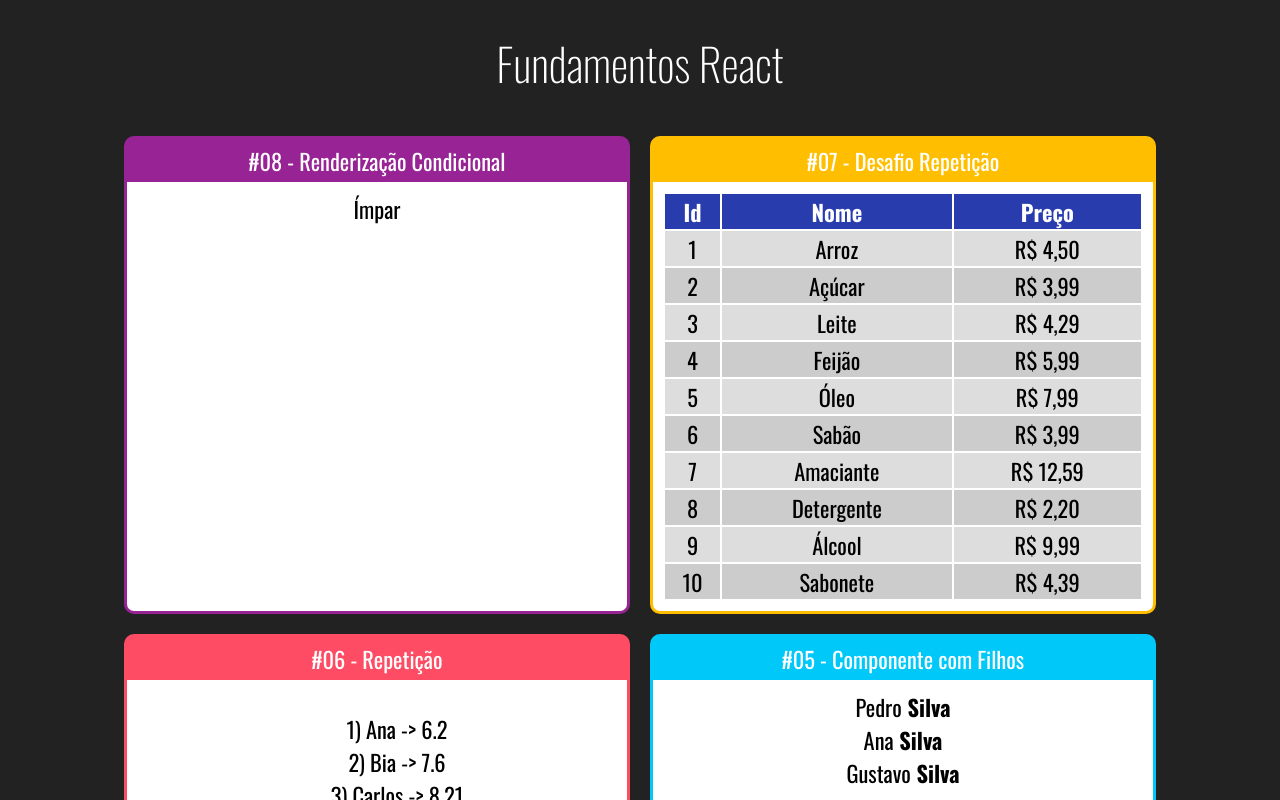
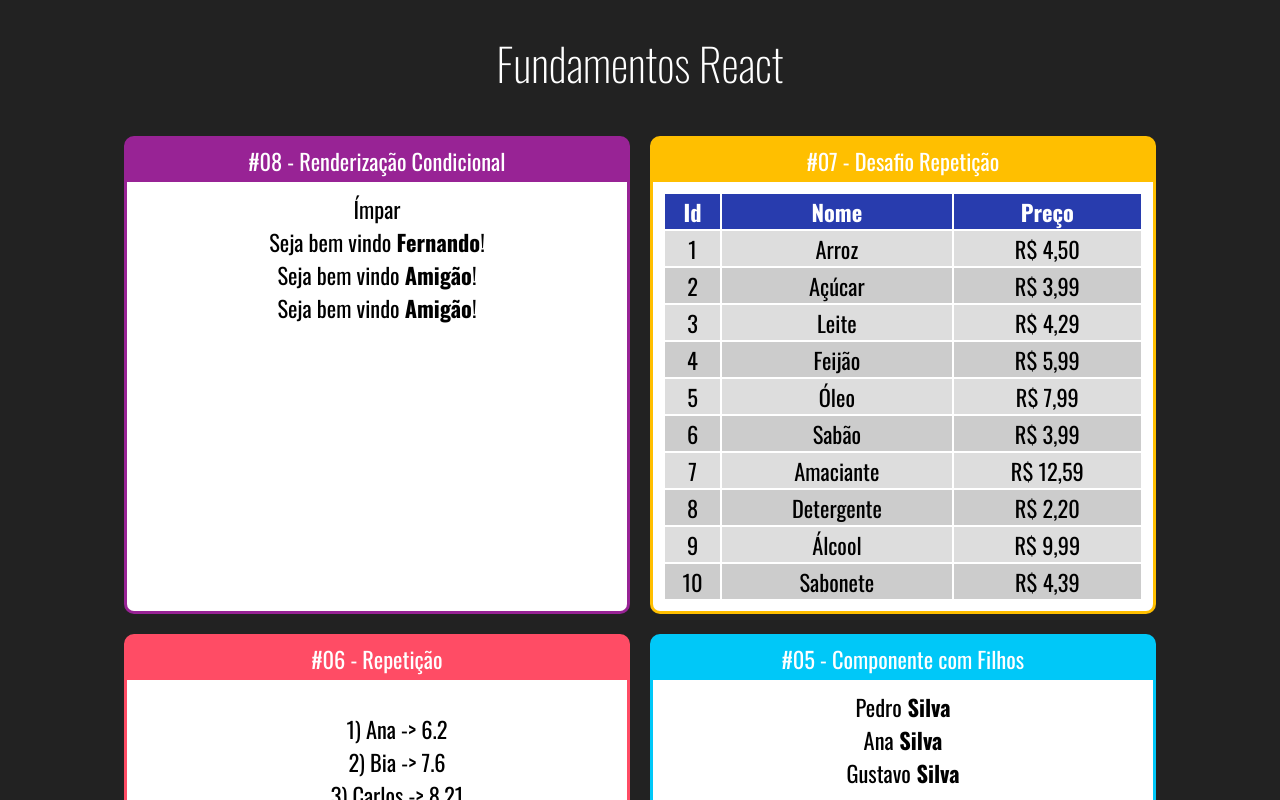
Before and after one commit to IngridBatista/CursoReact, a React (Create React App) app in the folder fundamentos-react/: page / in a window 1280 px wide. Shown: the top 800 px of the page. Built offline with nearby package versions, Linux system fonts and the light colour scheme.

Commit message:
Renderização Condicional #02

```diff
--- a/fundamentos-react/src/App.jsx
+++ b/fundamentos-react/src/App.jsx
@@ -1,8 +1,9 @@
 import "./App.css";
 import React from "react";
 
-import ParOuImpar from './components/condicional/ParOuImpar';
-import TabelaProdutos from './components/repeticao/TabelaProdutos';
+import UsuarioInfo from "./components/condicional/UsarioInfo";
+import ParOuImpar from "./components/condicional/ParOuImpar";
+import TabelaProdutos from "./components/repeticao/TabelaProdutos";
 import ListaAlunos from "./components/repeticao/ListaAlunos";
 import Familia from "./components/basicos/Familia";
 import FamiliaMembro from "./components/basicos/FamiliaMembro";
@@ -19,6 +20,9 @@ export default (_) => (
     <div className="Cards">
       <Card titulo="#08 - Renderização Condicional" color="#982395">
         <ParOuImpar numero={21}></ParOuImpar>
+        <UsuarioInfo usuario={{ nome: 'Fernando' }}></UsuarioInfo>
+        <UsuarioInfo usuario={{}}></UsuarioInfo>
+        <UsuarioInfo usuario={{}}></UsuarioInfo>
       </Card>
 
       <Card titulo="#07 - Desafio Repetição" color="#FFBF00">
--- /dev/null
+++ b/fundamentos-react/src/components/condicional/If.js
@@ -0,0 +1,7 @@
+export default props => {
+    if (props.test) {
+        return props.children
+    } else {
+        return false
+    }
+}
--- /dev/null
+++ b/fundamentos-react/src/components/condicional/UsarioInfo.jsx
@@ -0,0 +1,16 @@
+import React from "react";
+import If from "./If";
+
+export default (props) => {
+  const usuario = props.usuario || {};
+  return (
+    <div>
+      <If test={usuario && usuario.nome}>
+        Seja bem vindo <strong>{props.usuario.nome}</strong>!
+      </If>
+      <If test={!usuario || !usuario.nome}>
+        Seja bem vindo <strong>Amigão</strong>!
+      </If>
+    </div>
+  );
+};
```
Also changed, not shown: fundamentos-react/src/components/condicional/ParOuImpar.jsx (+5 -11 lines).
